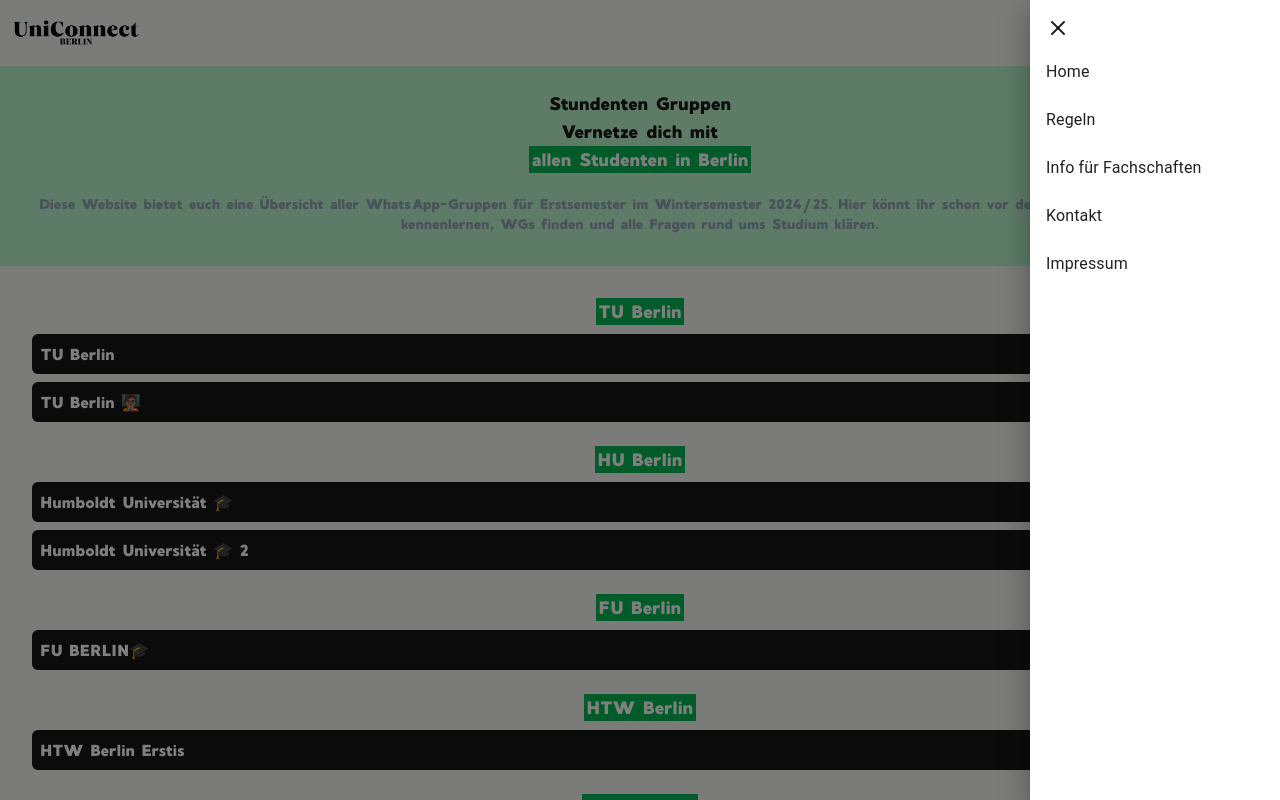
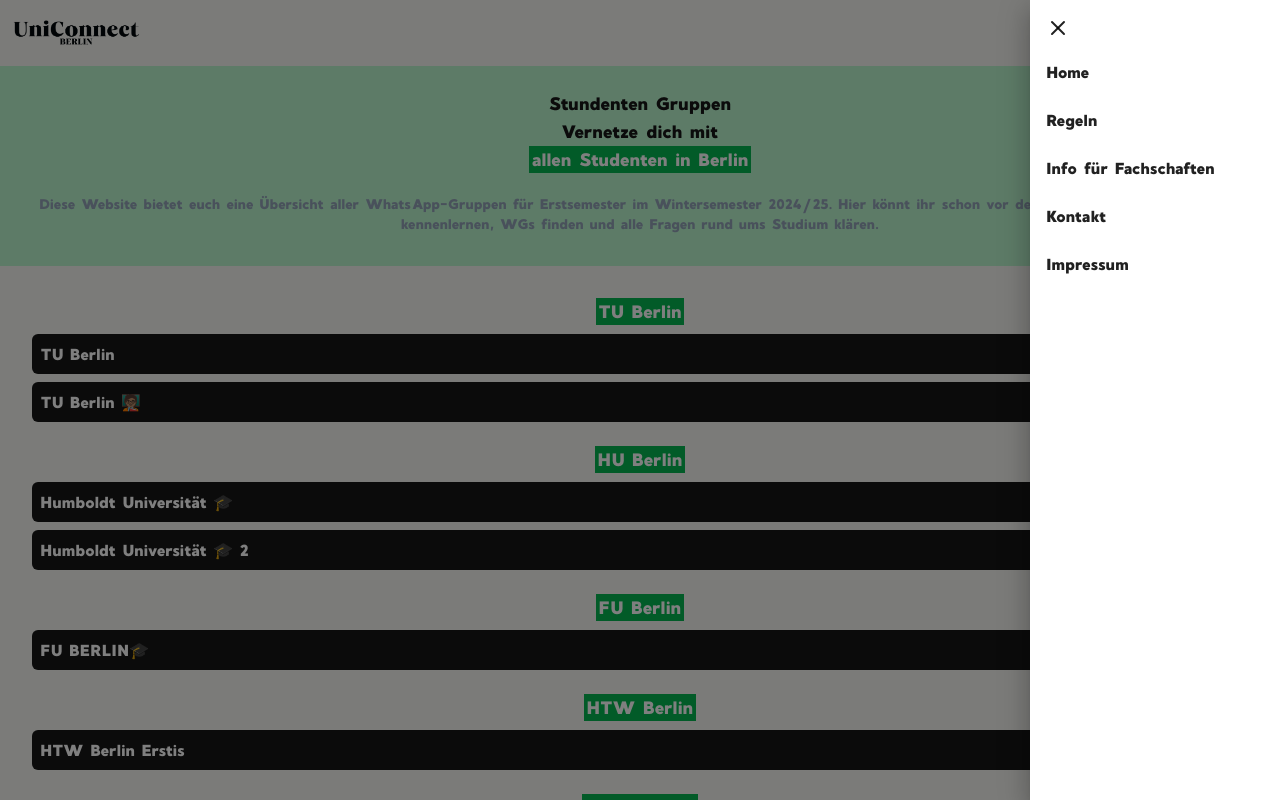
Before and after one commit to fatngucci/gruppen, a Next.js app: page / in a window 1280 px wide. Both pictures are taken after a click on the icon 1247 px from the left and 33 px from the top of the page. Shown: the top 800 px of the page. Built offline with nearby package versions, Linux system fonts and the light colour scheme.

Commit message:
feat: font theme for navbar

```diff
--- a/src/app/globals.css
+++ b/src/app/globals.css
@@ -19,3 +19,7 @@
   background: var(--background);
   font-family: var(--font-goodtime-grotesk), sans-serif;
 }
+
+.font-goodtime {
+  font-family: var(--font-goodtime-grotesk), sans-serif;
+}
--- a/src/components/navbar.tsx
+++ b/src/components/navbar.tsx
@@ -1,6 +1,7 @@
 "use client";
 
-import { Box, Drawer, List, ListItem, ListItemButton, ListItemText } from "@mui/material";
+import theme from "@/lib/theme";
+import { Box, Drawer, List, ListItem, ListItemButton, ListItemText, ThemeProvider } from "@mui/material";
 import { Share, Menu, X } from "lucide-react";
 import Image from "next/image";
 import Link from "next/link";
@@ -8,6 +9,11 @@
 
 export default function NavBar() {
     const [open, setOpen] = React.useState(false);
+    // const theme = createTheme({
+    //   typography: {
+    //     fontFamily:
+    //   }
+    // })
 
     const toggleDrawer = (newOpen: boolean) => () => {
       setOpen(newOpen);
@@ -32,7 +38,7 @@
     };
 
     const DrawerList = (
-      <Box className="w-[250px]" role="presentation">
+      <Box className="w-[250px] font-goodtime" role="presentation">
         <List className="justify-center">
           <ListItem className="self-end" disablePadding>
             <ListItemButton onClick={toggleDrawer(false)}>
@@ -70,6 +76,7 @@
 
 
     return(
+      <ThemeProvider theme={theme}>
         <div className="flex flex-row p-2">
             <div className="basis-3/4 p-1 self-center">
               <Image src='/UniConnect_schwarz.png' alt="logo" width="128" height="64"/>
@@ -81,12 +88,13 @@
                 </div>
                 <div className="border rounded">
                     <Menu className="m-1 p-0.5" size={32} onClick={toggleDrawer(true)} />
-                <Drawer open={open} onClose={toggleDrawer(false)} anchor="right">
+                    <Drawer open={open} onClose={toggleDrawer(false)} anchor="right" className="font-custom">
                       {DrawerList}
                     </Drawer>
                 </div>
               </div>
             </div>
           </div>
+      </ThemeProvider>
     )
 }
--- /dev/null
+++ b/src/lib/theme.ts
@@ -0,0 +1,10 @@
+import { createTheme } from "@mui/material";
+
+
+const theme = createTheme({
+    typography: {
+        fontFamily: "var(--font-goodtime-grotesk), sans-serif",
+    }
+})
+
+export default theme;
```
Lines whose indentation alone changed are shown as unchanged.
